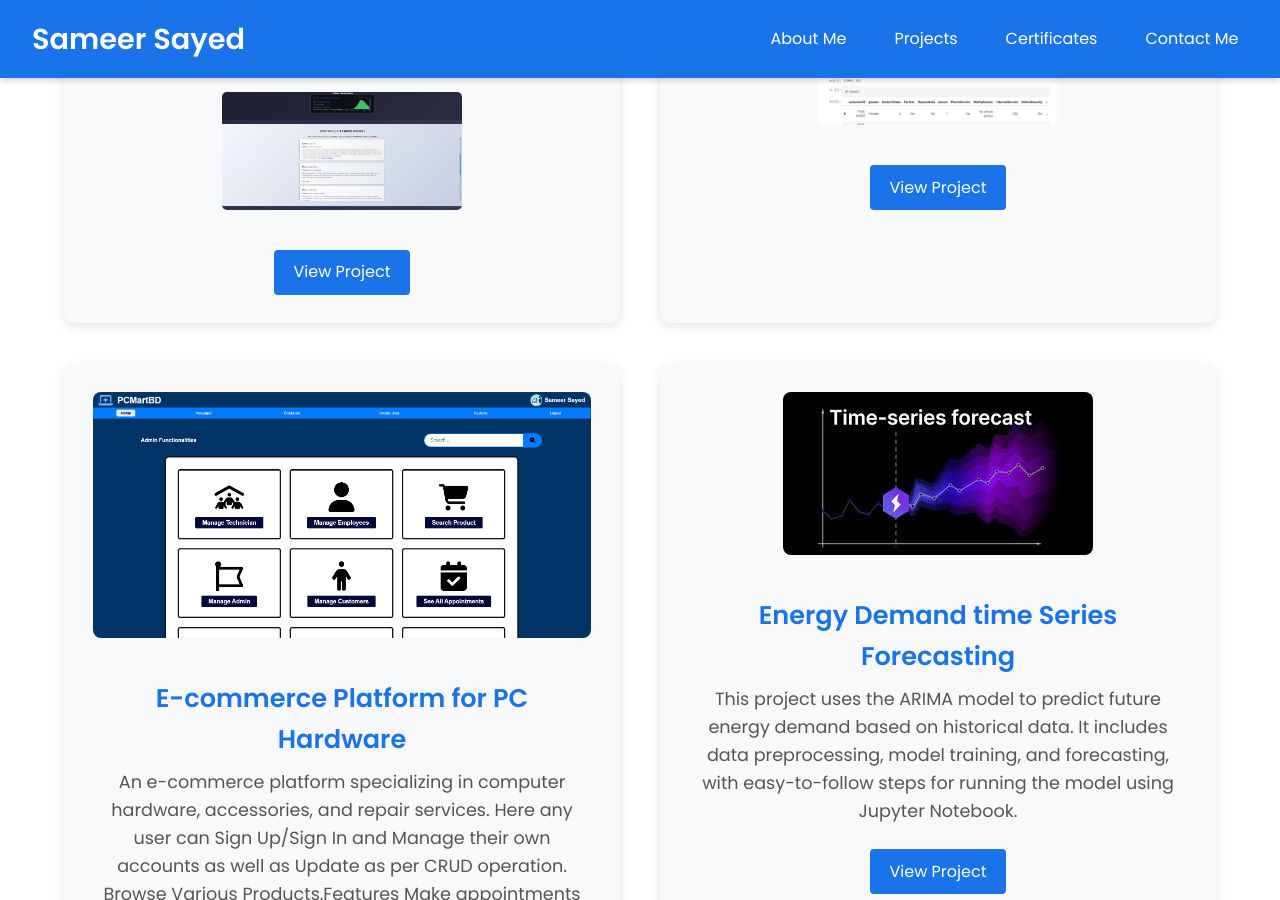
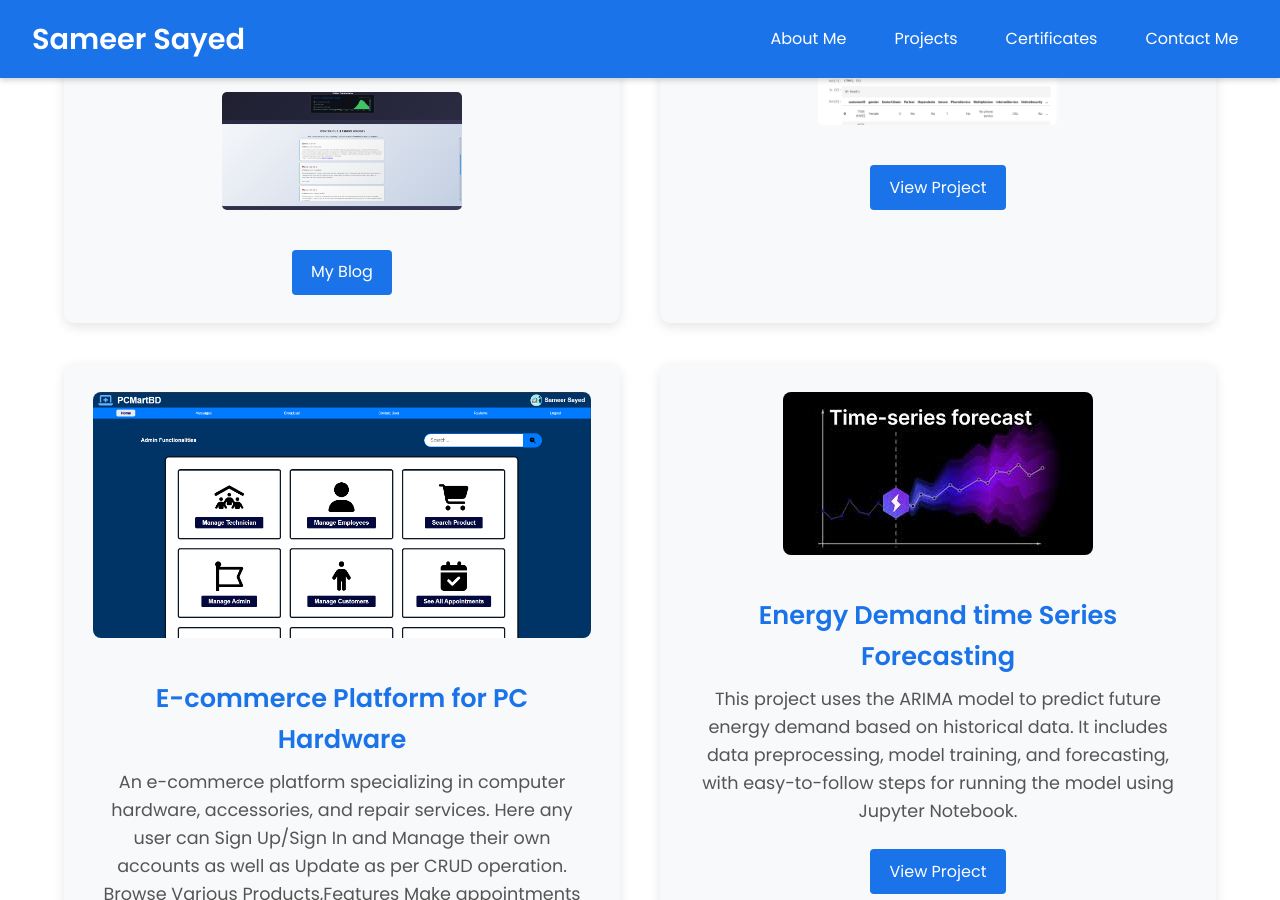
Before and after one commit to sameer-at-git/sameer-sayed, a Jekyll site: the page built from index.html, in a window 1280 px wide and 900 px high, scrolled down 1882 px. Built offline with Jekyll 4.4.1, drawn with Linux system fonts in a browser that asks for light colours.

Commit message:
Finished

```diff
--- a/index.html
+++ b/index.html
@@ -38,7 +38,7 @@ title: "Home"
       <div class="project-images">
         <img src="assets/images/eblog2.png" alt="Additional Project Image">
       </div>
-      <a href="https://sameer-at-git.github.io/Continuous-Learning-Blog/" class="project-link" target="_blank">View Project</a>
+      <a href="https://sameer-at-git.github.io/Continuous-Learning-Blog/" class="project-link" target="_blank">My Blog</a>
     </div>
 
     <div class="project-item">
```
